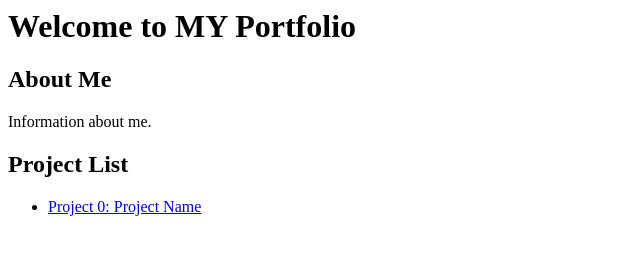
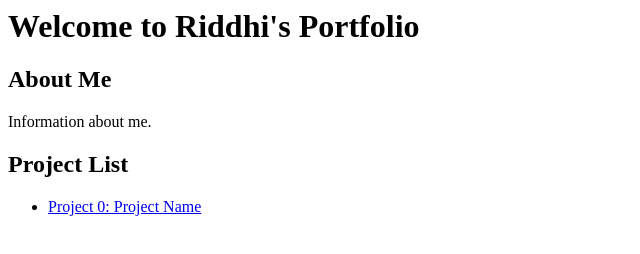
Before and after one commit to ridsjoshi/portfolio, a plain HTML site: page index.html in a window 1280 px wide. Shown: the whole page, without its empty margins (0-640 px from the left). Drawn offline with Linux system fonts and the light colour scheme.

Commit message:
Update index.html

```diff
--- a/index.html
+++ b/index.html
@@ -6,7 +6,7 @@
     </head>
     <body>
 
-        <h1>Welcome to MY Portfolio</h1>
+        <h1>Welcome to Riddhi's Portfolio</h1>
 
         <h2>About Me</h2>
 
```
